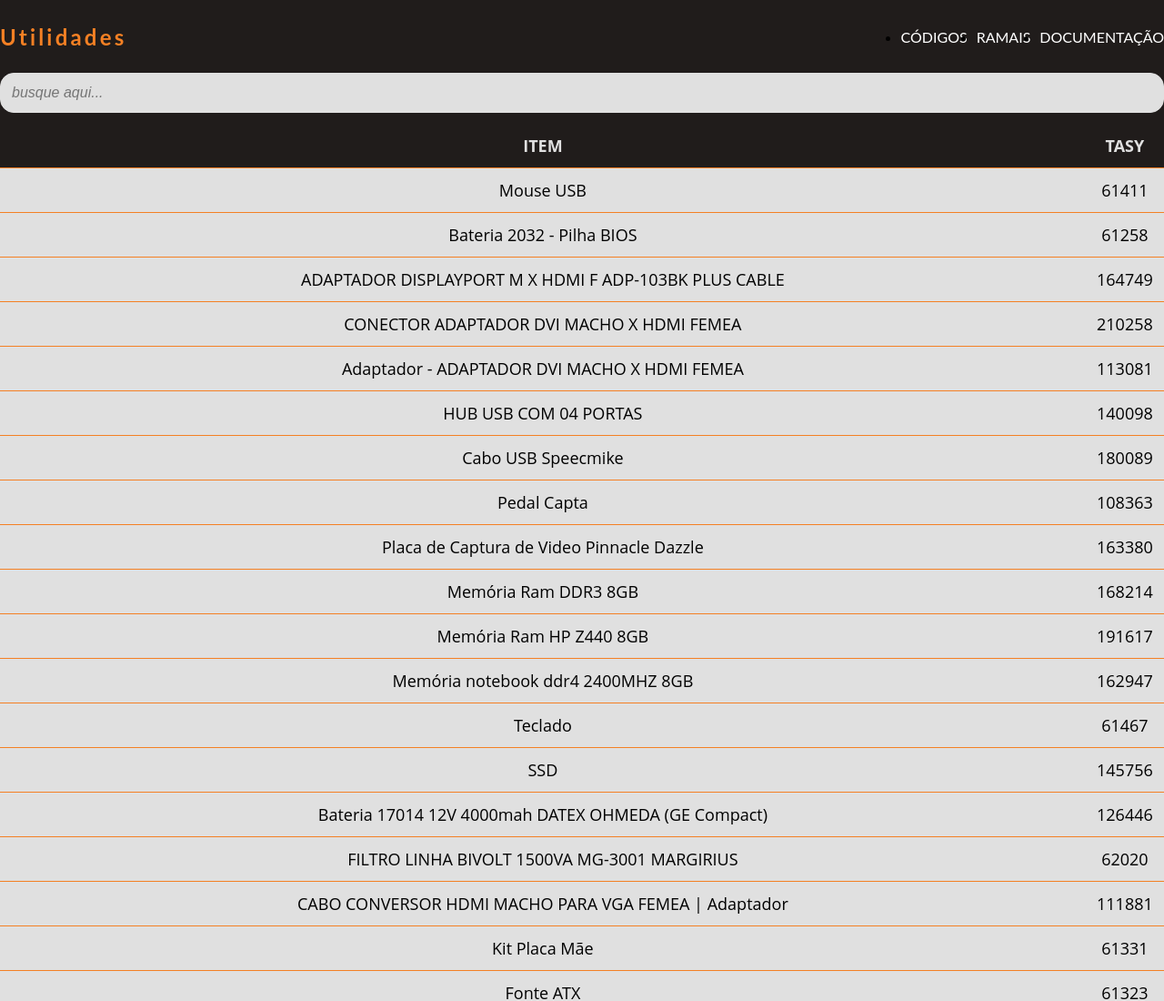
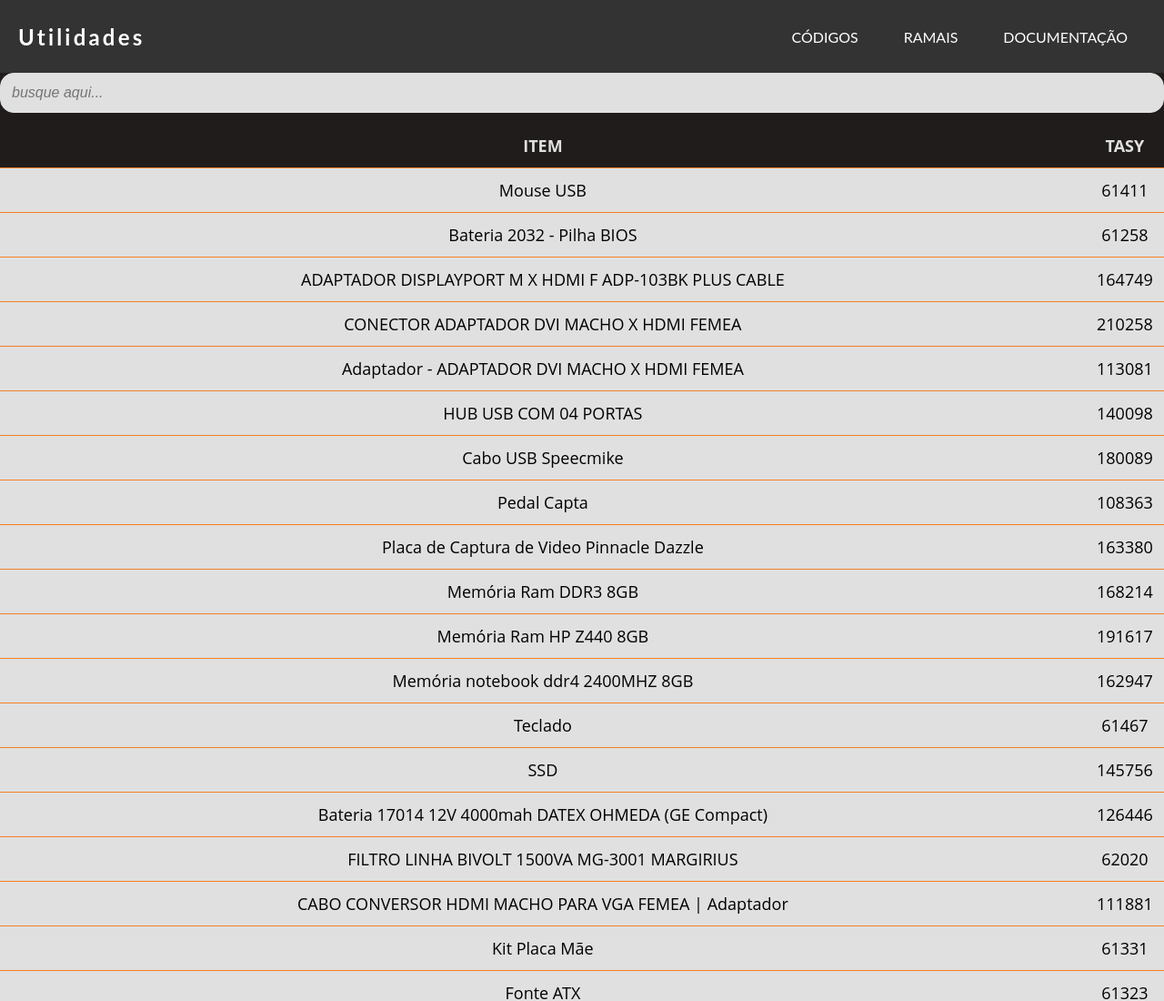
Before and after one commit to junior624/NovaListaTasy, a plain HTML site: page index.html in a window 1280 px wide. Shown: the top 1100 px of the page at 91% size. Drawn offline with Linux system fonts and the light colour scheme.

Commit message:
ajuste cabecalho

```diff
--- a/CSS/style.css
+++ b/CSS/style.css
@@ -130,3 +130,36 @@ button:active {
   color: #e0e0e0;
   clear: both;
 }
+/* Estilos padrão para o cabeçalho */
+.menu-content {
+  display: flex;
+  justify-content: space-between;
+  align-items: center;
+  padding: 20px;
+  background-color: #333;
+}
+
+.logo {
+  font-size: 24px;
+  color: white;
+  text-decoration: none;
+}
+
+.header-menu {
+  display: flex;
+}
+
+.list-itens {
+  list-style: none;
+  padding: 0;
+  display: flex;
+}
+
+.list-itens li {
+  margin: 0 20px;
+}
+
+.list-itens li a {
+  text-decoration: none;
+  color: white;
+}
```
